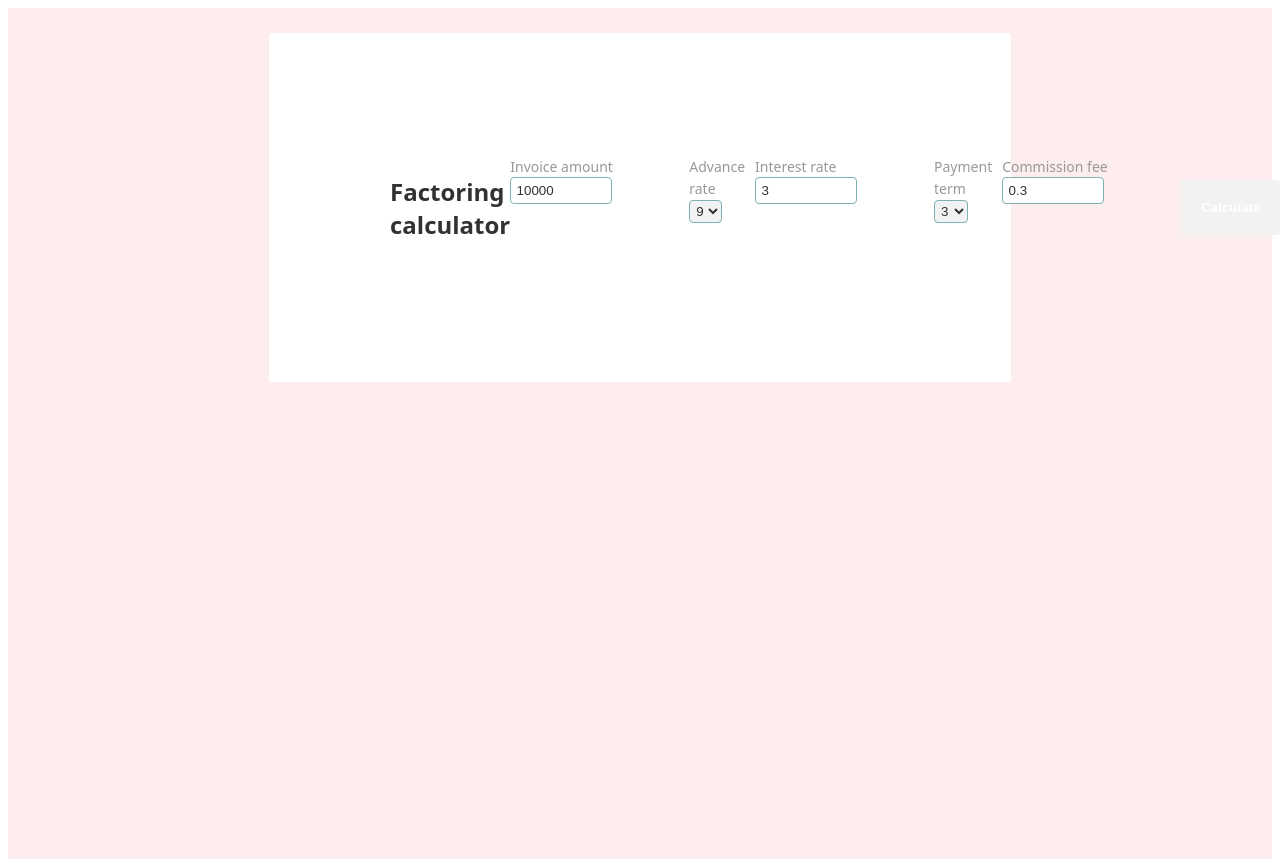
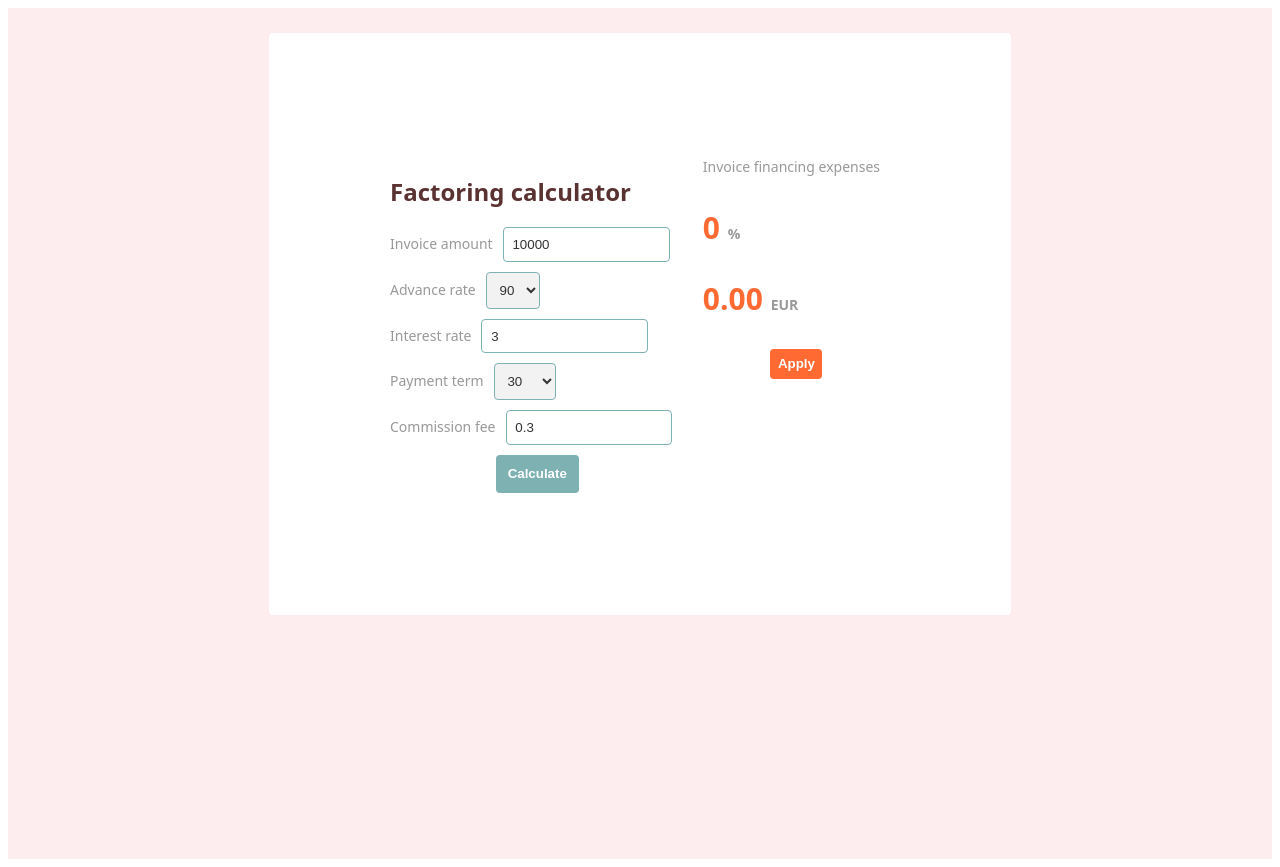
Before and after one commit to franklinchuks/SWEDBANK_HOMEWORK, a React (Create React App) app: page / in a window 1280 px wide. Built offline with nearby package versions, Linux system fonts and the light colour scheme.

Commit message:
output results commit

```diff
--- a/src/App.css
+++ b/src/App.css
@@ -5,6 +5,16 @@
     font-family: system-ui, -apple-system, BlinkMacSystemFont, 'Segoe UI', 'Open Sans', 'Helvetica Neue', sans-serif;
     padding: 2%;
     opacity: 0.8;
+  }
+
+  h2{
+    color: #330000;
+  }
+
+  p{
+    font-size: 30px;
+    color: orangered;
+    font-weight: bolder;
   }
 
   button{
@@ -18,3 +28,19 @@
     margin: auto;
     font-weight: bold;
   }
+
+  button:hover{
+    opacity: 0.8;
+  }
+
+  button:active{
+    opacity: 1;
+  }
+
+  .infoBtn{
+    background-color: cadetblue;
+  }
+
+  .warningBtn{
+    background-color: orangered;
+  }
--- a/src/App.js
+++ b/src/App.js
@@ -11,7 +11,27 @@ const App = () => {
   interestRate: 3,
   paymentTerm: 30,
   commFee: 0.3,
+  invoiceAmountPercent: "0",
+  financingCharge: "0.00"
   });
+
+  const labels = [
+    {
+      id: 1,
+      name: "invoiceAmountPercent",
+      type: "number",
+      label: "Invoice Amount Percent",
+      value: values.invoiceAmountPercent
+    },
+    {
+      id: 2,
+      name: "financingCharge",
+      type: "number",
+      label: "Financing Charge",
+      value: values.financingCharge,
+      step: "0.01"
+    }
+  ]
 
   const inputs = [
     {
@@ -68,19 +88,53 @@ const App = () => {
   const handleSubmit = (e) => {
     e.preventDefault();
 
+    //Parse form input values to float
+    const invoiceAmount = parseFloat(values.invoiceAmount);
+    const advanceRate = parseFloat(values.advanceRate) / 100;
+    const interestRate = parseFloat(values.interestRate) / 100;
+    const paymentTerm = parseFloat(values.paymentTerm);
+    const commFee = parseFloat(values.commFee) / 100;
+
+    //Perform calculation based on parsed values
+    //amount advanced
+    const amountAdvanced = invoiceAmount * advanceRate;
+
+    //daily interest cost
+    const dailyInterestCost = amountAdvanced * paymentTerm * (interestRate / 365);
+
+    //financing charge
+    const financingCharge = dailyInterestCost + (commFee * invoiceAmount);
+    const invoiceAmountPercent = ((financingCharge * 100) / invoiceAmount);
+
+    // Update state with the calculated values
+    setValues({
+      ...values,
+      financingCharge: (financingCharge).toFixed(2),
+      invoiceAmountPercent: (invoiceAmountPercent).toFixed(2)
+    });
   };
 
   const onChange = (e) => {
     setValues({...values, [e.target.name]: e.target.value});
   }
 
-  return <div className='App'>
+  return <div className ='App'>
     <form onSubmit = {handleSubmit}>
+      <div className="formField">
         <h2>Factoring calculator</h2>
         {inputs.map((input) => (
         <FormInput key = {input.id} {...input} value = {values[input.name]} onChange = {onChange} />
         ))}
         <button className="infoBtn" id="calculate">Calculate</button>
+      </div>
+
+      <div className="formResult">
+        <label>Invoice financing expenses</label>
+        {labels.map((value) => (
+        <FormOutput key = {value.id} {...value} value = {values[value.name]} onChange = {onChange} />
+        ))}
+        <button className="warningBtn">Apply</button>
+      </div>
     </form>
   </div>
 }
--- a/src/components/FormOutput.jsx
+++ b/src/components/FormOutput.jsx
@@ -1,12 +1,12 @@
+import React, { useState } from "react";
 import "./form.css";
 
-const FormOutput = () => {
+const FormOutput = ({ value, id }) => {
 
   return (
     <div className="formInput">
-
+        {id == 1 ? (<p> {value} <label> % </label> </p>) : (<p> {value} <label> EUR </label> </p>)}
     </div>
-
   );
 };
 
```
Lines whose indentation alone changed are shown as unchanged.
